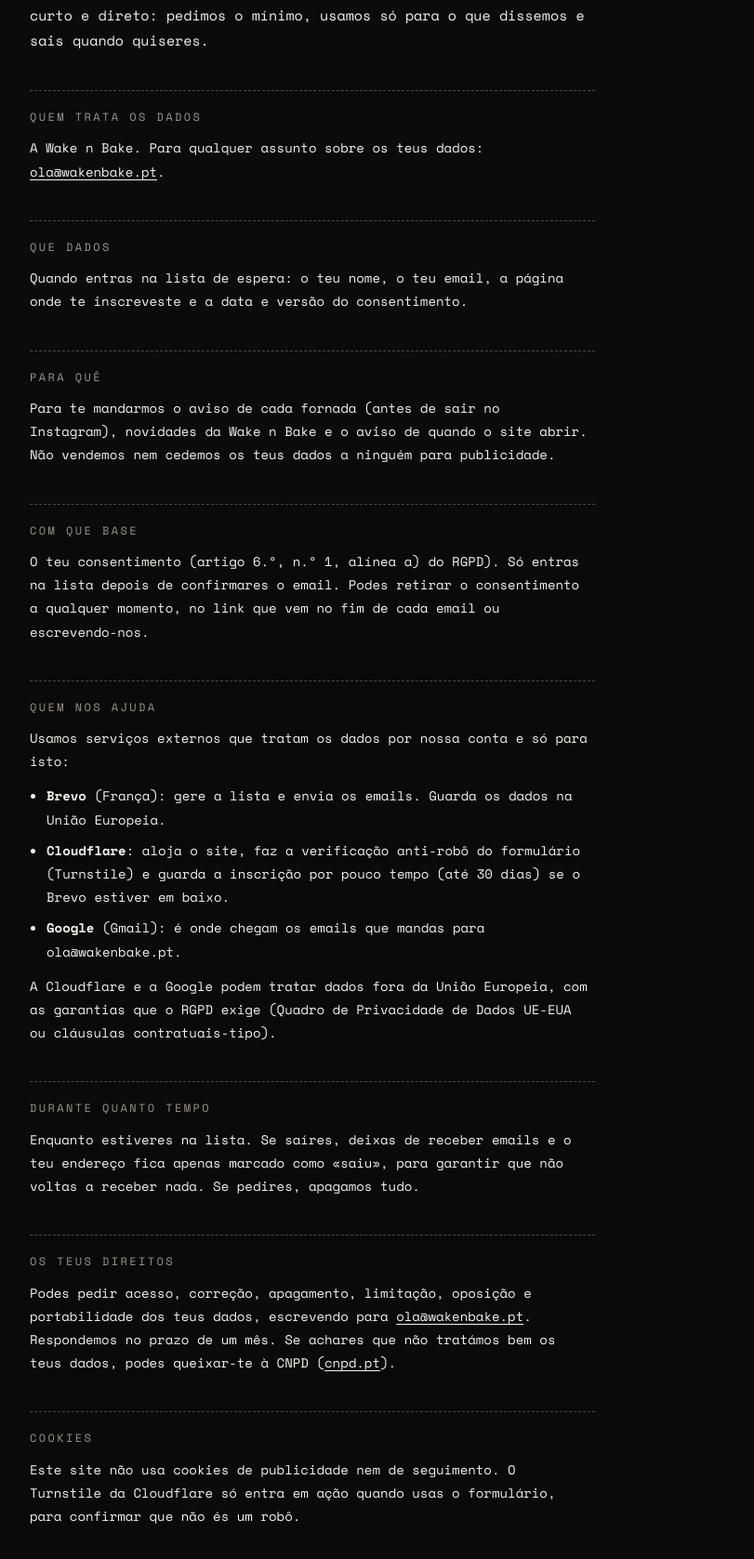
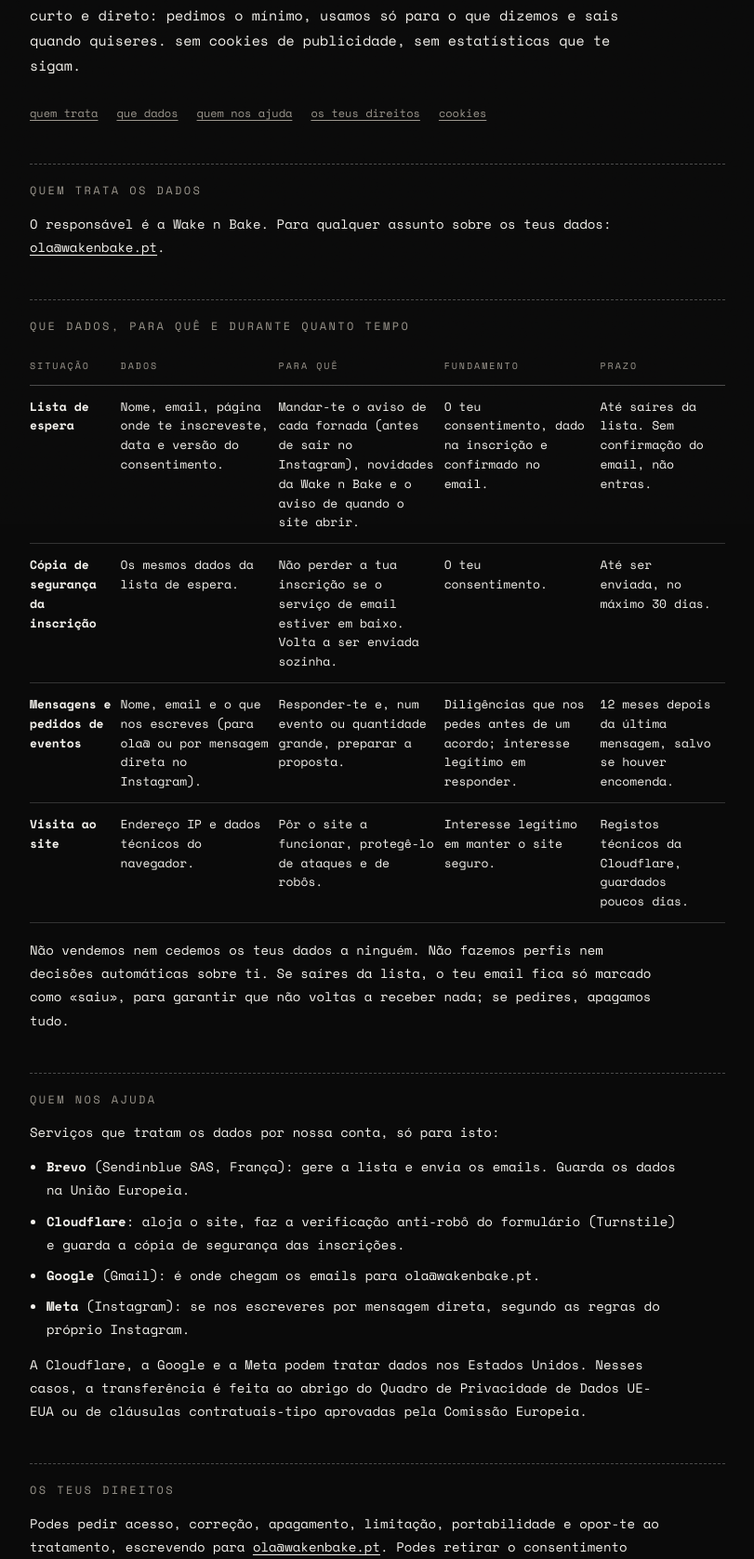
Before and after one commit to wakenbakept/wakenbake-site, an Astro site: page /privacidade in a window 1280 px wide. Shown: the part 236-1913 px from the top of the page at 93% size, without its empty margins (24-835 px from the left). Built offline with nearby package versions, Linux system fonts and the light colour scheme; Astro itself is replaced by a stand-in of ours.

Commit message:
Privacidade ao estilo do Cuidar dos Meus (tabela por situação, cookies, menores) e registo de consentimentos
Co-Authored-By: Claude Opus 5.5 <noreply@anthropic.com>
Claude-Session: https://claude.ai/code/session_01FWDzCPuJMVVq5gKsDuKhxw

```diff
--- a/src/config.js
+++ b/src/config.js
@@ -3,6 +3,8 @@ export const SITE = {
   base: 'https://wakenbake.pt',
   nome: 'Wake n Bake',
   email: 'ola@wakenbake.pt',
+  // Responsável pelo tratamento de dados, como aparece na página de privacidade (RGPD, art. 13.º). Decisão do António.
+  responsavel: 'a Wake n Bake',
   instagram: 'wakenbakept',
   // Chave pública do widget Turnstile «Lista de espera wakenbake.pt». O segredo fica só nos Secrets do Worker.
   turnstile: '0x4AAAAAAGVOJ_UZpwCLGUgn',
--- a/src/pages/privacidade.astro
+++ b/src/pages/privacidade.astro
@@ -4,59 +4,138 @@ import Grao from '../components/Grao.astro';
 import Topo from '../components/Topo.astro';
 import Rodape from '../components/Rodape.astro';
 import { SITE } from '../config.js';
+
+const ATUALIZADO = '27 de novembro de 2026';
+
+// O que tratamos, situação a situação (modelo do Cuidar dos Meus, adaptado).
+const tratamentos = [
+  {
+    situacao: 'Lista de espera',
+    dados: 'Nome, email, página onde te inscreveste, data e versão do consentimento.',
+    para: 'Mandar-te o aviso de cada fornada (antes de sair no Instagram), novidades da Wake n Bake e o aviso de quando o site abrir.',
+    base: 'O teu consentimento, dado na inscrição e confirmado no email.',
+    prazo: 'Até saíres da lista. Sem confirmação do email, não entras.',
+  },
+  {
+    situacao: 'Cópia de segurança da inscrição',
+    dados: 'Os mesmos dados da lista de espera.',
+    para: 'Não perder a tua inscrição se o serviço de email estiver em baixo. Volta a ser enviada sozinha.',
+    base: 'O teu consentimento.',
+    prazo: 'Até ser enviada, no máximo 30 dias.',
+  },
+  {
+    situacao: 'Mensagens e pedidos de eventos',
+    dados: 'Nome, email e o que nos escreves (para ola@ ou por mensagem direta no Instagram).',
+    para: 'Responder-te e, num evento ou quantidade grande, preparar a proposta.',
+    base: 'Diligências que nos pedes antes de um acordo; interesse legítimo em responder.',
+    prazo: '12 meses depois da última mensagem, salvo se houver encomenda.',
+  },
+  {
+    situacao: 'Visita ao site',
+    dados: 'Endereço IP e dados técnicos do navegador.',
+    para: 'Pôr o site a funcionar, protegê-lo de ataques e de robôs.',
+    base: 'Interesse legítimo em manter o site seguro.',
+    prazo: 'Registos técnicos da Cloudflare, guardados poucos dias.',
+  },
+];
 ---
-<Base titulo="Privacidade · Wake n Bake" descricao="Como a Wake n Bake trata os dados da lista de espera." caminho="/privacidade">
+<Base titulo="Privacidade · Wake n Bake" descricao="Como a Wake n Bake trata os dados da lista de espera e de quem visita o site." caminho="/privacidade">
   <Grao />
   <Topo etiqueta="PRIVACIDADE" />
   <main class="texto">
-    <p class="etiqueta">ATUALIZADO A 27 DE NOVEMBRO DE 2026</p>
+    <p class="etiqueta">ATUALIZADO A {ATUALIZADO.toUpperCase()}</p>
     <h1>privacidade<span class="ponto" aria-hidden="true"></span></h1>
-    <p class="lead">curto e direto: pedimos o mínimo, usamos só para o que dissemos e sais quando quiseres.</p>
+    <p class="lead">curto e direto: pedimos o mínimo, usamos só para o que dizemos e sais quando quiseres. sem cookies de publicidade, sem estatísticas que te sigam.</p>
 
-    <h2>QUEM TRATA OS DADOS</h2>
-    <p>A Wake n Bake. Para qualquer assunto sobre os teus dados: <a href={`mailto:${SITE.email}`}>{SITE.email}</a>.</p>
+    <nav class="indice" aria-label="Nesta página">
+      <a href="#responsavel">quem trata</a>
+      <a href="#dados">que dados</a>
+      <a href="#ajuda">quem nos ajuda</a>
+      <a href="#direitos">os teus direitos</a>
+      <a href="#cookies">cookies</a>
+    </nav>
 
-    <h2>QUE DADOS</h2>
-    <p>Quando entras na lista de espera: o teu nome, o teu email, a página onde te inscreveste e a data e versão do consentimento.</p>
+    <h2 id="responsavel">QUEM TRATA OS DADOS</h2>
+    <p>O responsável é {SITE.responsavel}. Para qualquer assunto sobre os teus dados: <a href={`mailto:${SITE.email}`}>{SITE.email}</a>.</p>
 
-    <h2>PARA QUÊ</h2>
-    <p>Para te mandarmos o aviso de cada fornada (antes de sair no Instagram), novidades da Wake n Bake e o aviso de quando o site abrir. Não vendemos nem cedemos os teus dados a ninguém para publicidade.</p>
+    <h2 id="dados">QUE DADOS, PARA QUÊ E DURANTE QUANTO TEMPO</h2>
+    <div class="tabela">
+      <table>
+        <thead><tr><th scope="col">Situação</th><th scope="col">Dados</th><th scope="col">Para quê</th><th scope="col">Fundamento</th><th scope="col">Prazo</th></tr></thead>
+        <tbody>
+          {tratamentos.map((t) => (
+            <tr>
+              <th scope="row" data-label="Situação">{t.situacao}</th>
+              <td data-label="Dados">{t.dados}</td>
+              <td data-label="Para quê">{t.para}</td>
+              <td data-label="Fundamento">{t.base}</td>
+              <td data-label="Prazo">{t.prazo}</td>
+            </tr>
+          ))}
+        </tbody>
+      </table>
+    </div>
+    <p>Não vendemos nem cedemos os teus dados a ninguém. Não fazemos perfis nem decisões automáticas sobre ti. Se saíres da lista, o teu email fica só marcado como «saiu», para garantir que não voltas a receber nada; se pedires, apagamos tudo.</p>
 
-    <h2>COM QUE BASE</h2>
-    <p>O teu consentimento (artigo 6.º, n.º 1, alínea a) do RGPD). Só entras na lista depois de confirmares o email. Podes retirar o consentimento a qualquer momento, no link que vem no fim de cada email ou escrevendo-nos.</p>
+    <h2 id="ajuda">QUEM NOS AJUDA</h2>
+    <p>Serviços que tratam os dados por nossa conta, só para isto:</p>
+    <ul>
+      <li><strong>Brevo</strong> (Sendinblue SAS, França): gere a lista e envia os emails. Guarda os dados na União Europeia.</li>
+      <li><strong>Cloudflare</strong>: aloja o site, faz a verificação anti-robô do formulário (Turnstile) e guarda a cópia de segurança das inscrições.</li>
+      <li><strong>Google</strong> (Gmail): é onde chegam os emails para {SITE.email}.</li>
+      <li><strong>Meta</strong> (Instagram): se nos escreveres por mensagem direta, segundo as regras do próprio Instagram.</li>
+    </ul>
+    <p>A Cloudflare, a Google e a Meta podem tratar dados nos Estados Unidos. Nesses casos, a transferência é feita ao abrigo do Quadro de Privacidade de Dados UE-EUA ou de cláusulas contratuais-tipo aprovadas pela Comissão Europeia.</p>
 
-    <h2>QUEM NOS AJUDA</h2>
-    <p>Usamos serviços externos que tratam os dados por nossa conta e só para isto:</p>
+    <h2 id="direitos">OS TEUS DIREITOS</h2>
+    <p>Podes pedir acesso, correção, apagamento, limitação, portabilidade e opor-te ao tratamento, escrevendo para <a href={`mailto:${SITE.email}`}>{SITE.email}</a>. Podes retirar o consentimento quando quiseres, no link que vem no fim de cada email, sem afetar o que foi feito antes. Respondemos no prazo de um mês.</p>
+    <p>Se achares que não tratámos bem os teus dados, podes queixar-te à Comissão Nacional de Proteção de Dados (CNPD), em <a href="https://www.cnpd.pt" rel="noopener">www.cnpd.pt</a>.</p>
+
+    <h2 id="cookies">COOKIES</h2>
+    <p>Não usamos cookies de publicidade nem de estatística. Por isso não há aviso de cookies a pedir-te para aceitar.</p>
     <ul>
-      <li><strong>Brevo</strong> (França): gere a lista e envia os emails. Guarda os dados na União Europeia.</li>
-      <li><strong>Cloudflare</strong>: aloja o site, faz a verificação anti-robô do formulário (Turnstile) e guarda a inscrição por pouco tempo (até 30 dias) se o Brevo estiver em baixo.</li>
-      <li><strong>Google</strong> (Gmail): é onde chegam os emails que mandas para {SITE.email}.</li>
+      <li><strong>Verificação anti-robô (Cloudflare Turnstile):</strong> só carrega quando mexes no formulário. Pode guardar no navegador um identificador técnico de curta duração para distinguir pessoas de robôs. É necessária para proteger a lista de spam.</li>
+      {SITE.analytics && <li><strong>Estatística sem cookies (Cloudflare Web Analytics):</strong> conta visitas de forma agregada, sem guardar nada no teu navegador e sem te identificar.</li>}
     </ul>
-    <p>A Cloudflare e a Google podem tratar dados fora da União Europeia, com as garantias que o RGPD exige (Quadro de Privacidade de Dados UE-EUA ou cláusulas contratuais-tipo).</p>
+    <p>Este site não tem vídeos, mapas nem botões de redes sociais incorporados. Os links para o Instagram só abrem o Instagram quando carregas neles.</p>
 
-    <h2>DURANTE QUANTO TEMPO</h2>
-    <p>Enquanto estiveres na lista. Se saíres, deixas de receber emails e o teu endereço fica apenas marcado como «saiu», para garantir que não voltas a receber nada. Se pedires, apagamos tudo.</p>
+    <h2 id="menores">MENORES</h2>
+    <p>A lista de espera é para maiores de 13 anos. Abaixo disso, a inscrição precisa da autorização de quem exerce as responsabilidades parentais.</p>
 
-    <h2>OS TEUS DIREITOS</h2>
-    <p>Podes pedir acesso, correção, apagamento, limitação, oposição e portabilidade dos teus dados, escrevendo para <a href={`mailto:${SITE.email}`}>{SITE.email}</a>. Respondemos no prazo de um mês. Se achares que não tratámos bem os teus dados, podes queixar-te à CNPD (<a href="https://www.cnpd.pt" rel="noopener">cnpd.pt</a>).</p>
-
-    <h2>COOKIES</h2>
-    <p>Este site não usa cookies de publicidade nem de seguimento. O Turnstile da Cloudflare só entra em ação quando usas o formulário, para confirmar que não és um robô.{SITE.analytics && ' Contamos visitas de forma agregada com o Cloudflare Web Analytics, que não usa cookies.'}</p>
+    <h2 id="alteracoes">ALTERAÇÕES</h2>
+    <p>Se mudarmos esta política, atualizamos a data no topo. Se a mudança for importante, avisamos quem está na lista.</p>
   </main>
   <Rodape />
 </Base>
 
 <style>
-  .texto { padding: 48px var(--margem) 72px; max-width: 720px; }
+  .texto { padding: 48px var(--margem) 72px; max-width: 860px; }
   .texto .etiqueta { margin: 0 0 18px; font-size: 11px; }
-  h1 { margin: 0 0 22px; font-family: var(--font-display); font-weight: 400; font-size: clamp(52px, 14vw, 84px); line-height: 0.9; color: var(--osso); filter: url(#rough); }
+  h1 { margin: 0 0 22px; font-family: var(--font-display); font-weight: 400; font-size: clamp(52px, 14vw, 84px); line-height: 0.9; color: var(--osso); }
   .ponto { display: inline-block; width: 0.15em; height: 0.15em; background: currentColor; margin-left: 0.09em; }
-  .lead { font-size: 15px; color: var(--osso); margin: 0 0 36px; }
-  h2 { font-family: var(--font-mono); font-weight: 400; font-size: 12px; letter-spacing: 0.2em; color: var(--betao); margin: 40px 0 10px; padding-top: 18px; border-top: 1px dashed var(--fechado); }
-  p, li { font-size: 14px; line-height: 1.8; color: var(--osso); }
+  .lead { font-size: 15px; color: var(--osso); margin: 0 0 28px; max-width: 640px; }
+  .indice { display: flex; flex-wrap: wrap; gap: 8px 20px; font-size: 12px; margin-bottom: 8px; }
+  .indice a { color: var(--betao); text-decoration: underline; text-underline-offset: 3px; }
+  h2 { font-family: var(--font-mono); font-weight: 400; font-size: 12px; letter-spacing: 0.2em; color: var(--betao); margin: 44px 0 12px; padding-top: 18px; border-top: 1px dashed var(--fechado); scroll-margin-top: 24px; }
+  p, li { font-size: 14px; line-height: 1.8; color: var(--osso); max-width: 680px; }
   p { margin: 0 0 12px; }
   ul { margin: 0 0 12px; padding-left: 18px; }
   li { margin-bottom: 8px; }
   strong { font-weight: 700; }
   a { color: var(--osso); text-decoration: underline; text-underline-offset: 3px; }
+
+  .tabela { margin: 0 0 16px; }
+  table { width: 100%; border-collapse: collapse; font-size: 13px; line-height: 1.6; }
+  th, td { text-align: left; vertical-align: top; padding: 12px 10px 12px 0; border-bottom: 1px solid var(--linha); color: var(--osso); font-weight: 400; }
+  thead th { font-size: 10px; letter-spacing: 2px; text-transform: uppercase; color: var(--betao); border-bottom-color: var(--fechado); }
+  tbody th { font-weight: 700; }
+  /* Telemóvel: cada linha vira um cartão, com o nome da coluna antes de cada valor. */
+  @media (max-width: 720px) {
+    thead { position: absolute; width: 1px; height: 1px; overflow: hidden; clip: rect(0 0 0 0); }
+    table, tbody, tr, th, td { display: block; width: 100%; }
+    tr { border: 1px solid var(--linha); padding: 14px 16px; margin-bottom: 12px; }
+    th, td { border: 0; padding: 4px 0; }
+    tbody th { font-size: 15px; padding-bottom: 8px; }
+    td::before { content: attr(data-label); display: block; font-size: 10px; letter-spacing: 2px; text-transform: uppercase; color: var(--betao); }
+  }
 </style>
```
Also changed, not shown: docs/consentimentos.md (added, +9 -0 lines).
